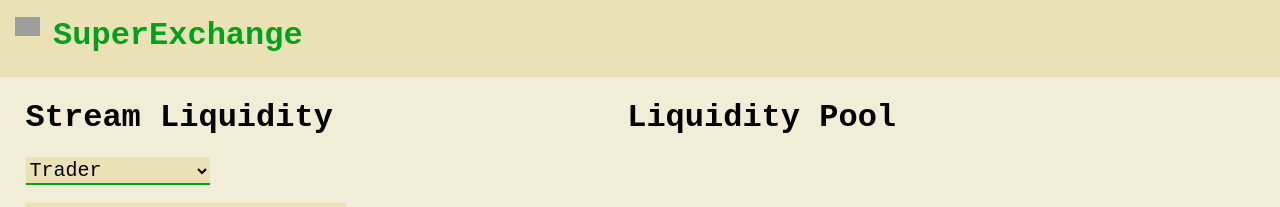
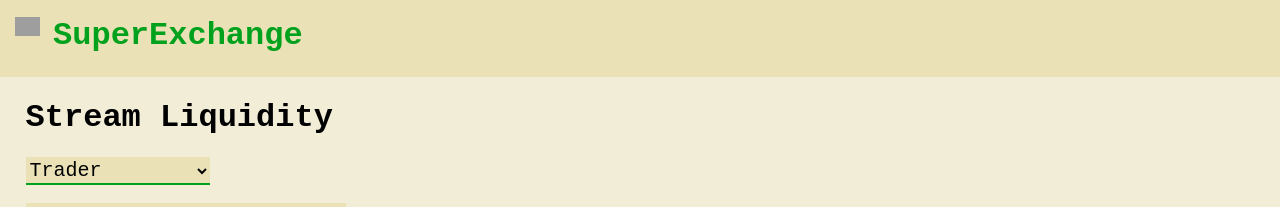
Before and after one commit to re-minder/SuperExchange, a React (Create React App) app in the folder frontend/: page / in a window 1280 px wide. Shown: the top 207 px of the page. Built offline with nearby package versions, Linux system fonts and the light colour scheme; grey boxes are pictures that could not be loaded.

Commit message:
render liquidity pool section

```diff
--- a/frontend/src/App.js
+++ b/frontend/src/App.js
@@ -2,6 +2,7 @@ import React, {Component} from 'react';
 import UserForm from './components/UserForm';
 import Traders from './components/Traders';
 import LProviders from './components/LProviders';
+import LPool from './components/LPool';
 
 import './App.css';
 
@@ -32,12 +33,9 @@ export default class App extends Component {
 
         <div className="rowComp">
           <UserForm users={this.state.users} onChange={this.handleCallback}/>
-          <div className="rightComponent liquidityPool">
-            <h1>Liquidity Pool</h1>
-          </div>
+          <LPool/>
         </div>
 
-        <br/>
         <div className="rowComp" style={{marginTop:"50px"}}>
           <Traders traders={this.state.users.traders} />
           <LProviders lProviders={this.state.users.lProviders}/>
```
